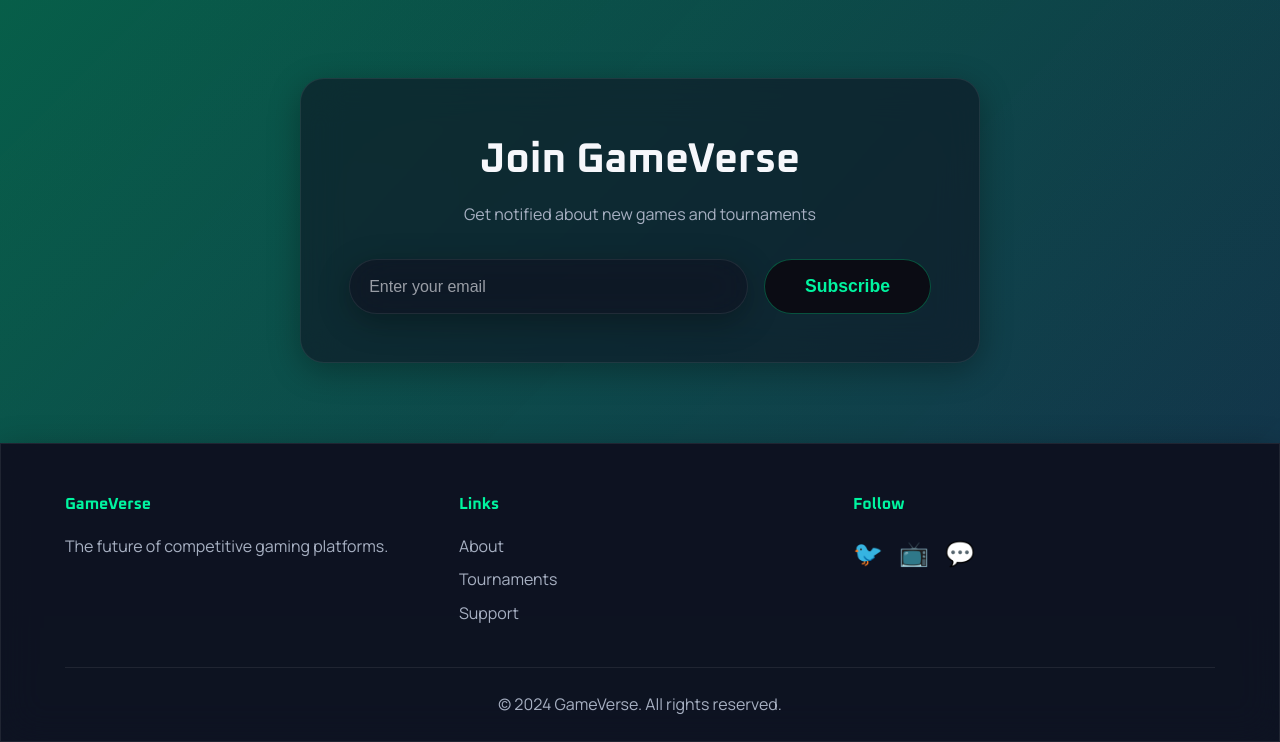
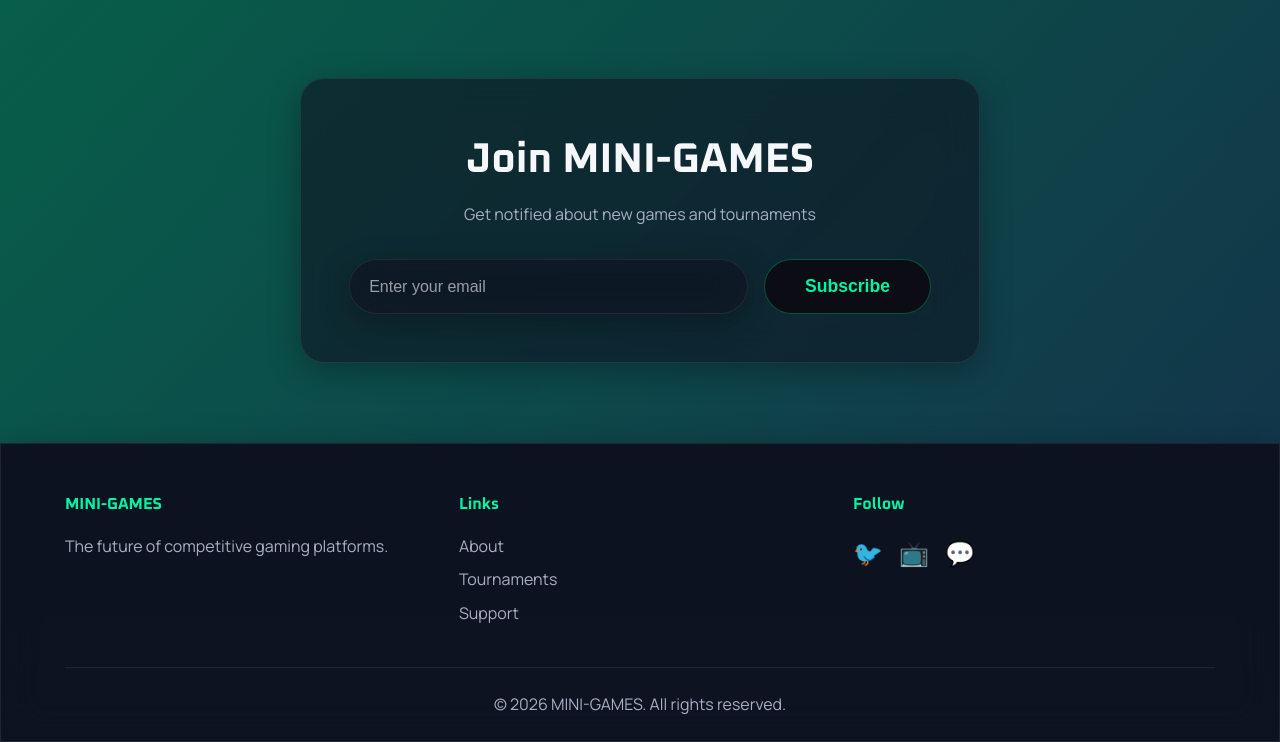
Before and after one commit to Jayaprakash367/Mini_Games, a plain HTML site: page index.html in a window 1280 px wide. Shown: the part 802-1544 px from the top of the page. Drawn offline with Linux system fonts and the light colour scheme.

Commit message:
Update index.html

```diff
--- a/index.html
+++ b/index.html
@@ -28,6 +28,7 @@
         </div>
     </nav>
 
+
     <!-- Hero Section -->
     <section id="hero" class="hero">
         <div class="hero-bg bg-gradient"></div>
@@ -47,10 +48,11 @@
     </section>
 
 
+
     <!-- Newsletter -->
     <section class="newsletter">
         <div class="newsletter-card glass">
-            <h2>Join GameVerse</h2>
+            <h2>Join MINI-GAMES</h2>
             <p>Get notified about new games and tournaments</p>
             <form class="newsletter-form">
                 <input class="newsletter-input glass" type="email" placeholder="Enter your email" required>
@@ -64,7 +66,7 @@
         <div class="footer-inner">
             <div class="footer-grid">
                 <div>
-                    <h4>GameVerse</h4>
+                    <h4>MINI-GAMES</h4>
                     <p>The future of competitive gaming platforms.</p>
                 </div>
                 <div>
@@ -85,7 +87,7 @@
                 </div>
             </div>
             <div class="footer-bottom">
-                &copy; 2024 GameVerse. All rights reserved.
+                &copy; 2026 MINI-GAMES. All rights reserved.
             </div>
         </div>
     </footer>
```
